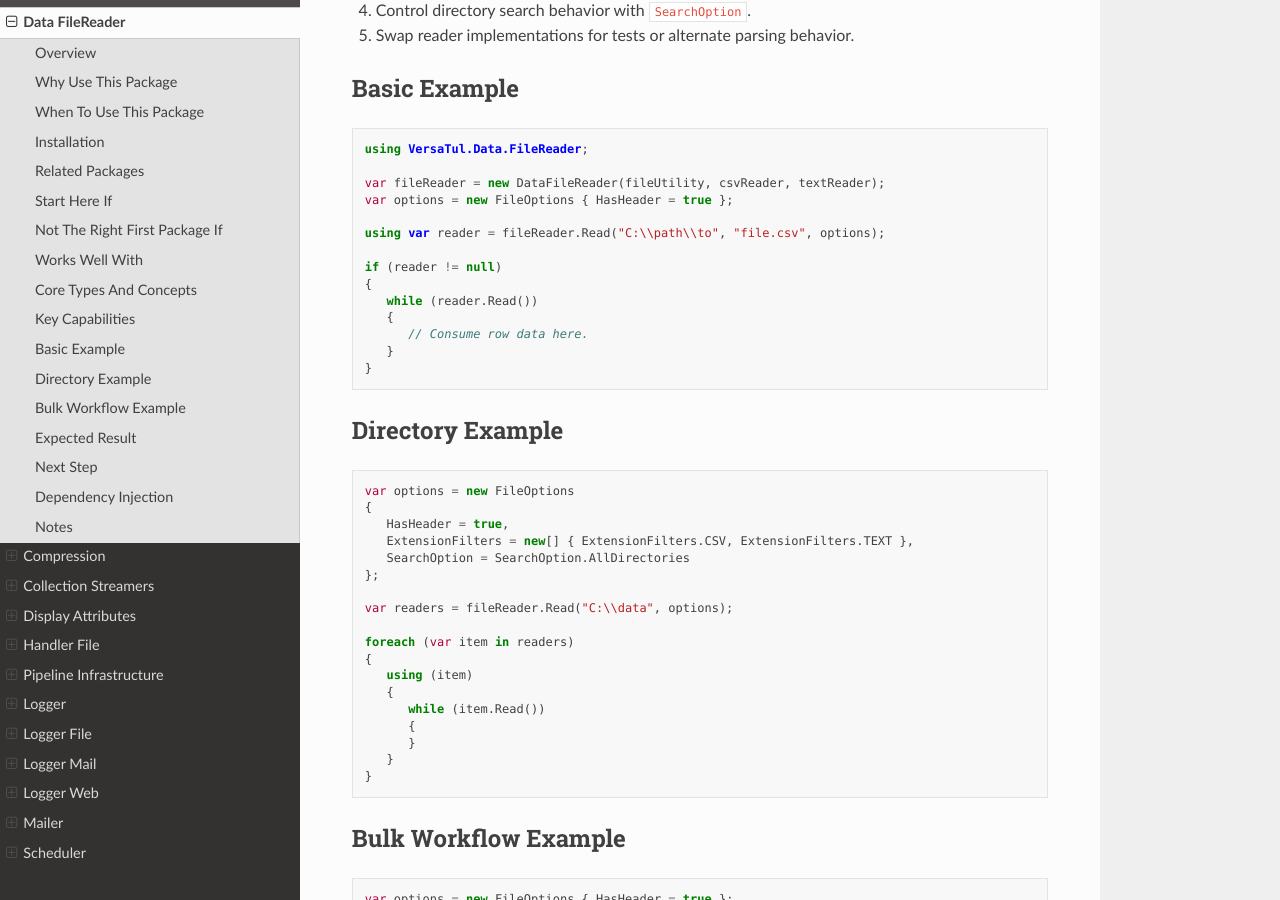
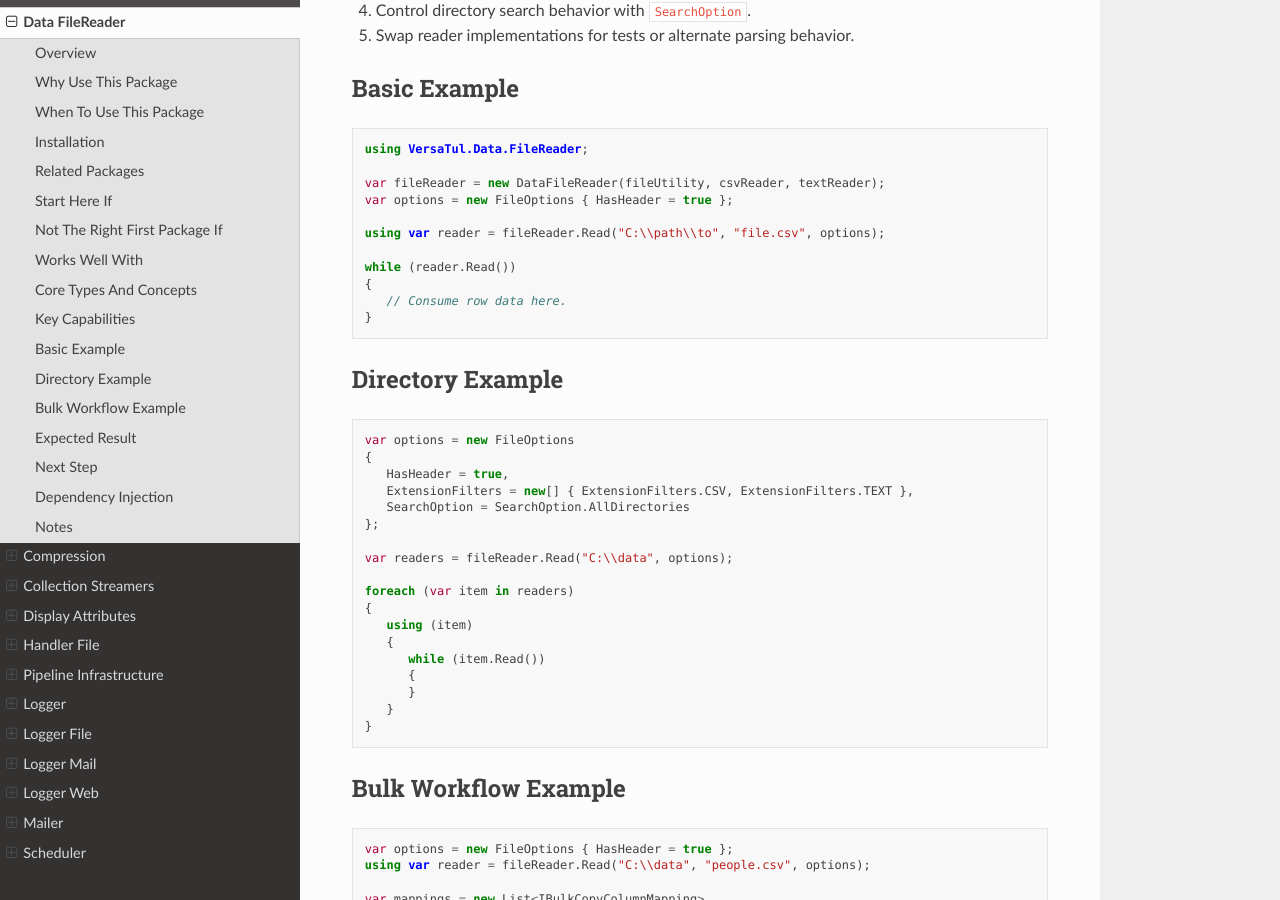
Before and after one commit to BjornWilliams/DocsVersaTul, a Sphinx documentation site: the page built from docs/source/file-reader.rst, in a window 1280 px wide and 900 px high, scrolled down 2381 px. Built offline with Sphinx 7.4.7 and the Read the Docs theme 3.1.0, drawn with Linux system fonts in a browser that asks for light colours.

Commit message:
Document FileReader non-null contract
AB#3170
AB#3167

```diff
--- a/docs/source/file-reader.rst
+++ b/docs/source/file-reader.rst
@@ -112,12 +112,9 @@ Basic Example
 
   using var reader = fileReader.Read("C:\\path\\to", "file.csv", options);
 
-  if (reader != null)
+  while (reader.Read())
   {
-     while (reader.Read())
-     {
-        // Consume row data here.
-     }
+     // Consume row data here.
   }
 
 Directory Example
```
